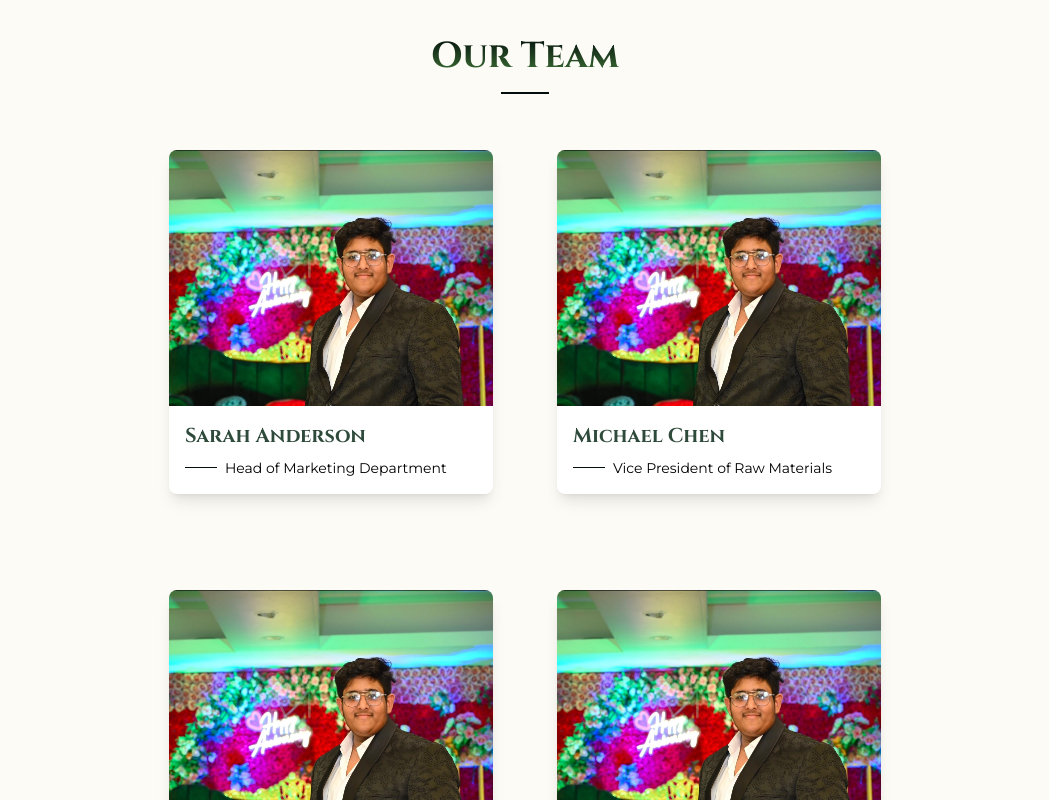
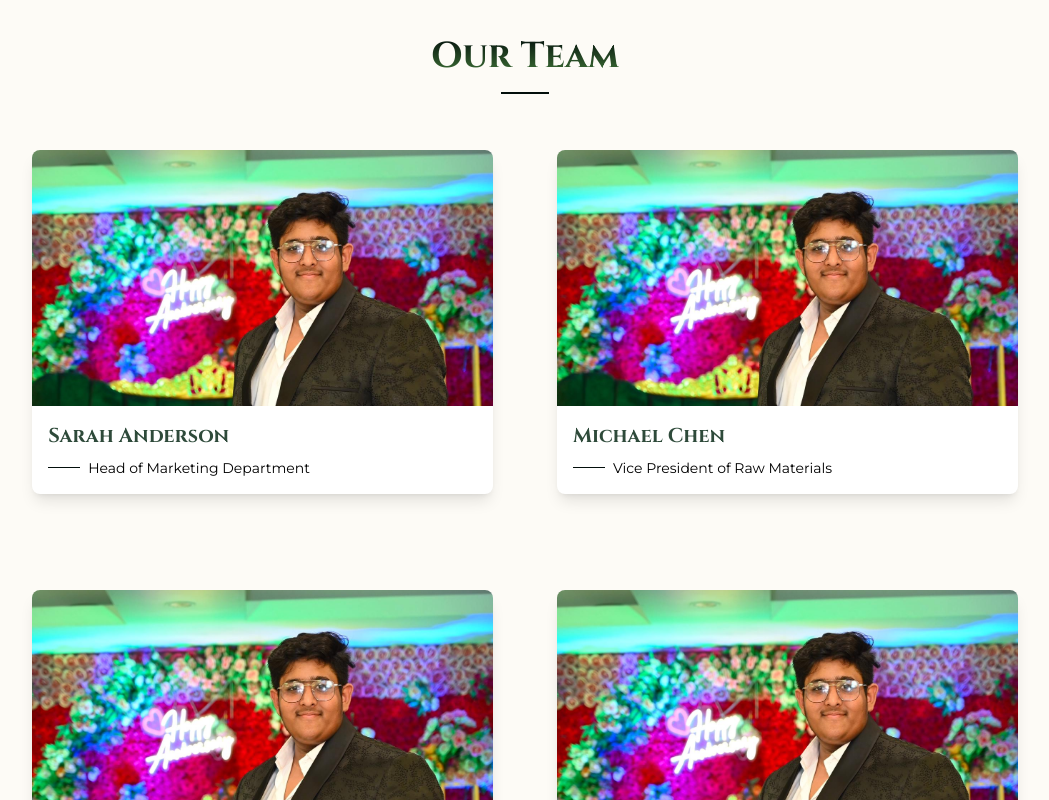
Before and after one commit to ghostofweb/Divine-Pellets, a React (Vite) app in the folder frontend/: page /about in a window 1280 px wide. Shown: the part 3440-4240 px from the top of the page, without its empty margins (115-1164 px from the left). Built offline with nearby package versions, Linux system fonts and the light colour scheme.

Commit message:
feat: adjust animation durations and update layout for team section

```diff
--- a/frontend/src/components/Hero2.jsx
+++ b/frontend/src/components/Hero2.jsx
@@ -46,7 +46,7 @@
           className='w-full flex flex-col justify-center items-center'
           initial={{ opacity: 0, x: -100 }}
           animate={{ opacity: 1, x: 0 }}
-          transition={{ duration: 1 }}
+          transition={{ duration: 0.25 }}
         >
           <Title
             title={"Mission of Our Project"}
--- a/frontend/src/components/TeamCard.jsx
+++ b/frontend/src/components/TeamCard.jsx
@@ -9,7 +9,7 @@
       animate={{ opacity: 1, y: 0 }}
       transition={{ duration: 0.6 }}
       whileHover={{
-        scale: 1.15,
+        scale: 1.05,
         boxShadow: '0 10px 20px rgba(0, 0, 0, 0.2)',
         transition: { duration: 0.3 },
       }}
--- a/frontend/src/pages/About.jsx
+++ b/frontend/src/pages/About.jsx
@@ -308,9 +308,9 @@
 
 
 
-<Title title='Our Team' />
-      <div className='container mx-auto px-4'>
-      <div className='flex flex-wrap justify-center gap-8'>
+<Title title="Our Team" />
+<div className="container mx-auto px-4">
+  <div className="grid grid-cols-1 md:grid-cols-2 xl:grid-cols-2 gap-8 justify-center">
     {teamMembers.map((member, index) => (
       <motion.div
         key={index}
@@ -328,6 +328,7 @@
     ))}
   </div>
 </div>
+
     </div>
   )
 }
```
Lines whose indentation alone changed are shown as unchanged.
